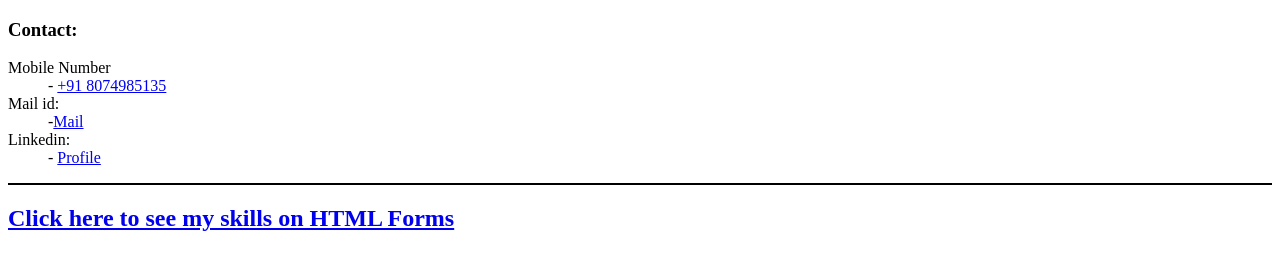
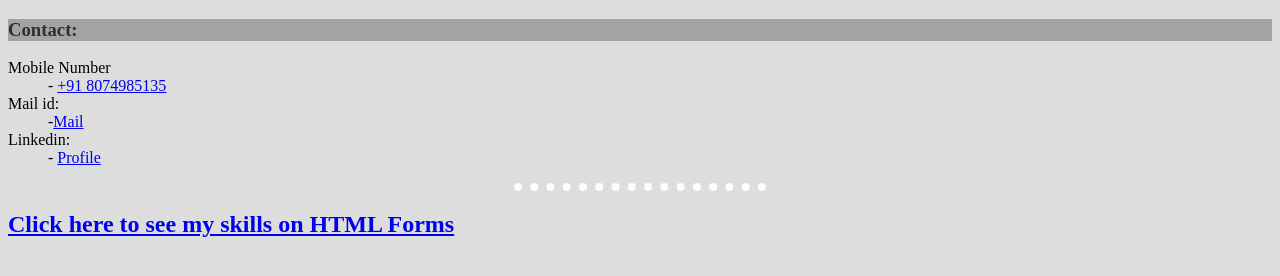
Before and after one commit to manjunadhkonapalli/Resume, a plain HTML site: page Contact.html in a window 1280 px wide. Drawn offline with Linux system fonts and the light colour scheme; files that its build step writes are made by us from their sources.

Commit message:
Update Contact.html

```diff
--- a/Contact.html
+++ b/Contact.html
@@ -2,7 +2,10 @@
 <head>
     <meta charset="utf:8">
     <title>Contact Me</title>
+    <link rel="stylesheet" href="CSS/styles.css">
+
 </head>
+<!--body style="background-color:#CCA8E9;"-->
 <body>
     <h3>Contact:</h3>
         <dl>
@@ -13,7 +16,7 @@
             <dt>Linkedin:</dt>
             <dd>- <a href="https://www.linkedin.com/in/konapalli-manjunadh-62b24719b/" target="_blank">Profile</a></dd>
         </dl>
-    <hr size="2" noshade color="black">
+        <hr>
 
  <h2><a href ="Html_inputs.html" target="_blank">Click here to see my skills on HTML Forms</a></h2>
 </body>
```
